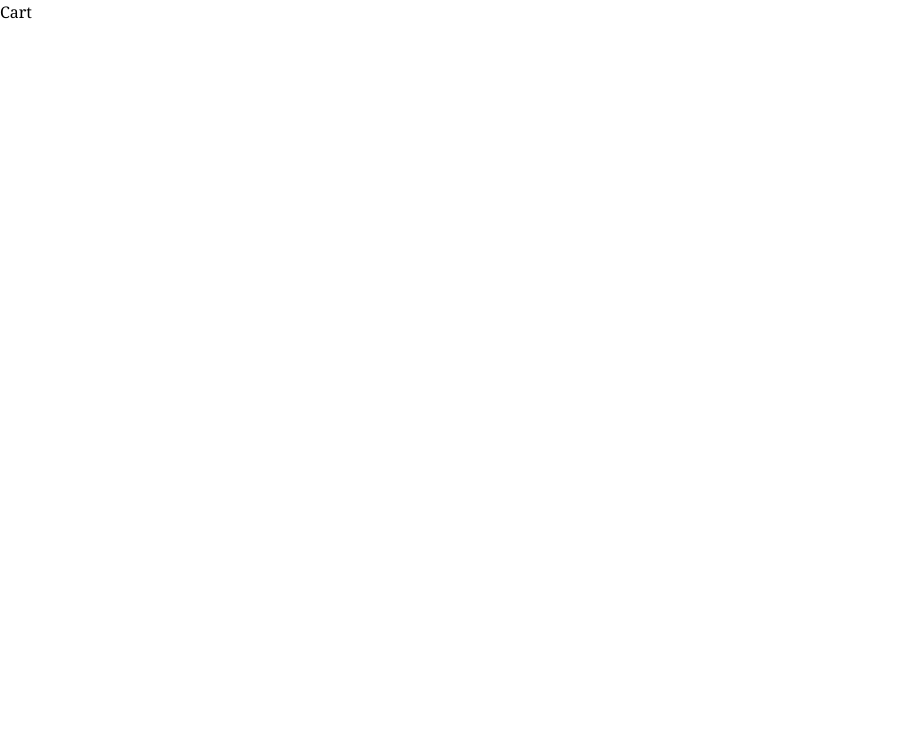
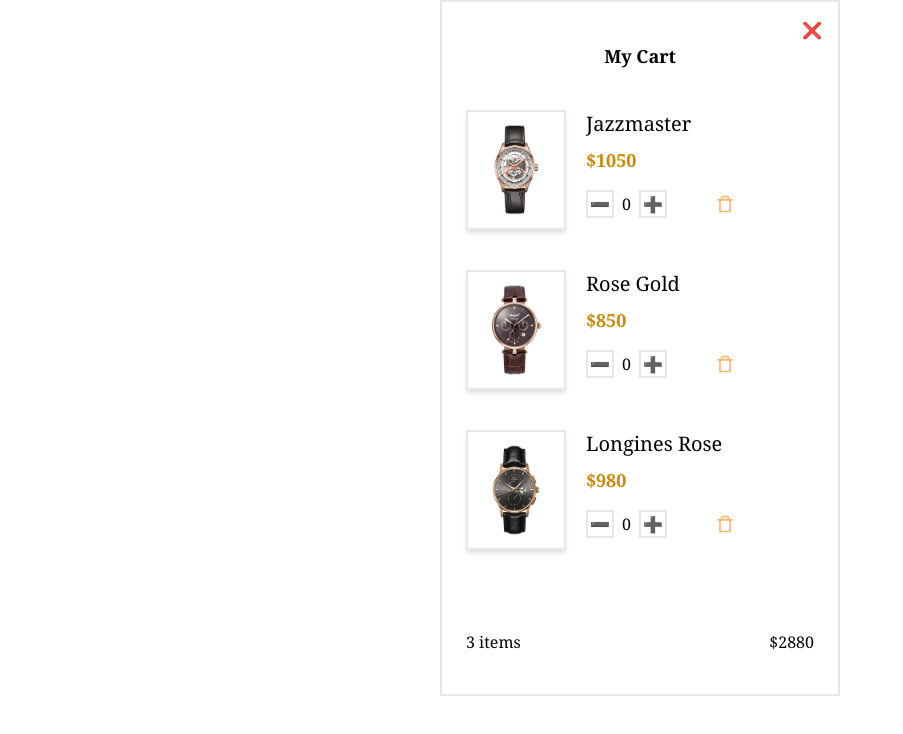
Before and after one commit to bahmani-dev/watches_store, a React (Vite) app: page /cart in a window 1280 px wide. Shown: the top 734 px of the page, without its empty margins (0-903 px from the left). Built offline with nearby package versions, Linux system fonts and the light colour scheme.

Commit message:
make mycart

```diff
--- a/src/main.jsx
+++ b/src/main.jsx
@@ -4,6 +4,7 @@
 import "./main.css";
 import router from "./routes/Router.jsx";
 
+
 createRoot(document.getElementById("root")).render(
   <StrictMode>
     <RouterProvider router={router} />
--- a/src/pages/Cart.jsx
+++ b/src/pages/Cart.jsx
@@ -1,5 +1,11 @@
 import React from "react";
+import { Link } from "react-router-dom";
+import Mycart from "../sections/Mycart";
 
 export const Cart = () => {
-  return <div>Cart</div>;
+  return <>
+  <div>
+    <Mycart/>
+  </div>
+  </>;
 };
--- a/src/pages/Home.jsx
+++ b/src/pages/Home.jsx
@@ -1,8 +1,9 @@
 import React from "react";
 import { HeroSection } from "../sections/HeroSection";
 import Feacherd from "../sections/Feacherd";
+import { Link } from "react-router-dom";
+export const Home = () => {
 
-export const Home = () => {
   return (
     <>
       <div>
--- a/src/routes/Router.jsx
+++ b/src/routes/Router.jsx
@@ -1,4 +1,4 @@
-import { createBrowserRouter } from "react-router-dom";
+import { BrowserRouter, Route, Routes, createBrowserRouter } from "react-router-dom";
 import { Home } from "../pages/Home";
 import { Cart } from "../pages/Cart";
 import { BestSells } from "../pages/BestSells";
@@ -26,6 +26,7 @@
     path: "/register",
     element: <Register />,
   },
+
 ]);
 
 export default router;
--- a/src/sections/HeroSection.jsx
+++ b/src/sections/HeroSection.jsx
@@ -1,5 +1,5 @@
 import React from "react";
-
+import { Link } from "react-router-dom";
 export const HeroSection = () => {
   return <>
     <div className="overflow-y-hidden">
@@ -10,8 +10,8 @@
         </div>
         <div className="flex gap-5 ">
           <img src="lightmode.svg" alt="" />
-          <img src="cart.svg" alt="" />
-          <img src="menu.svg" alt="" />
+          <Link to="/cart"><img src="cart.svg" alt=""className="cursore-pointer" /></Link>
+          <img src="menu.svg" alt="" className="" />
         </div>
       </div>
 
--- /dev/null
+++ b/src/sections/Mycart.jsx
@@ -0,0 +1,67 @@
+import React from 'react'
+import { Link } from 'react-router-dom'
+
+function Mycart() {
+
+    return <>
+        <div className='w-[400px] border-2 relative mx-auto'>
+            <Link to="/"><span className='absolute right-4 top-4 cursore-pointer'>❌</span></Link>
+            <div className='px-6 my-10 flex flex-col gap-10'>
+                <h1 className='text-lg font-bold text-center'>My Cart</h1>
+                <div className="flex gap-5 ">
+                    <img src="./clock1.png" alt="" className='w-[100px] h-[120px] bg-cover border-2 shadow-md py-3 px-5' />
+                    <div className='flex flex-col gap-y-2 jsutify-center'>
+                        <h1 className='text-xl'>Jazzmaster</h1>
+                        <span className='text-lg text-yellow-600 font-semibold '>$1050</span>
+                        <div className='flex justify-between items-center gap-2 mt-2'>
+                            <p className='border-2 w-[20px] h-[20px] flex items-center justify-center px-3 py-3'>➖</p>
+                            <p>0</p>
+                            <p className='border-2 w-[20px] h-[20px] flex items-center justify-center px-3 py-3'>➕</p>
+                            <div>
+                                <img src="./delet.svg" alt="" className='ml-10' />
+                            </div>
+                        </div>
+                    </div>
+                </div>
+                <div className="flex gap-5">
+                    <img src="./clock2.png" alt="" className='w-[100px] h-[120px] bg-cover border-2 shadow-md py-3 px-5' />
+                    <div className='flex flex-col gap-y-2 jsutify-center'>
+                        <h1 className='text-xl'>Rose Gold</h1>
+                        <span className='text-lg text-yellow-600 font-semibold '>$850</span>
+                        <div className='flex justify-between items-center gap-2 mt-2'>
+                            <p className='border-2 w-[20px] h-[20px] flex items-center justify-center px-3 py-3'>➖</p>
+                            <p>0</p>
+                            <p className='border-2 w-[20px] h-[20px] flex items-center justify-center px-3 py-3'>➕</p>
+                            <div>
+                                <img src="./delet.svg" alt="" className='ml-10' />
+                            </div>
+                        </div>
+                    </div>
+                </div>
+                <div className="flex gap-5">
+                    <img src="./clock3.png" alt="" className='w-[100px] h-[120px] bg-cover border-2 shadow-md py-3 px-5' />
+                    <div className='flex flex-col gap-y-2 jsutify-center'>
+                        <h1 className='text-xl'>Longines Rose</h1>
+                        <span className='text-lg text-yellow-600 font-semibold '>$980</span>
+                        <div className='flex justify-between items-center gap-2 mt-2'>
+                            <p className='border-2 w-[20px] h-[20px] flex items-center justify-center px-3 py-3'>➖</p>
+                            <p>0</p>
+                            <p className='border-2 w-[20px] h-[20px] flex items-center justify-center px-3 py-3'>➕</p>
+                            <div>
+                                <img src="./delet.svg" alt="" className='ml-10' />
+                            </div>
+                        </div>
+                    </div>
+                </div>
+                <div className='flex justify-between mt-10'>
+                    <p>3 items</p>
+                    <p>$2880</p>
+                </div>
+            </div>
+        </div>
+
+    </>
+
+}
+
+export default Mycart
```
